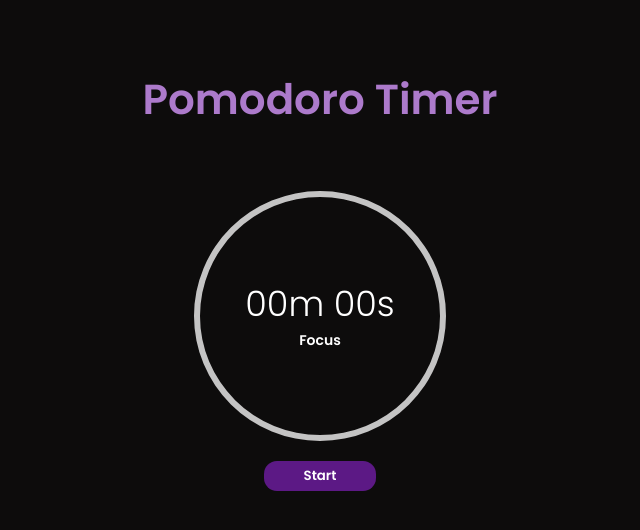
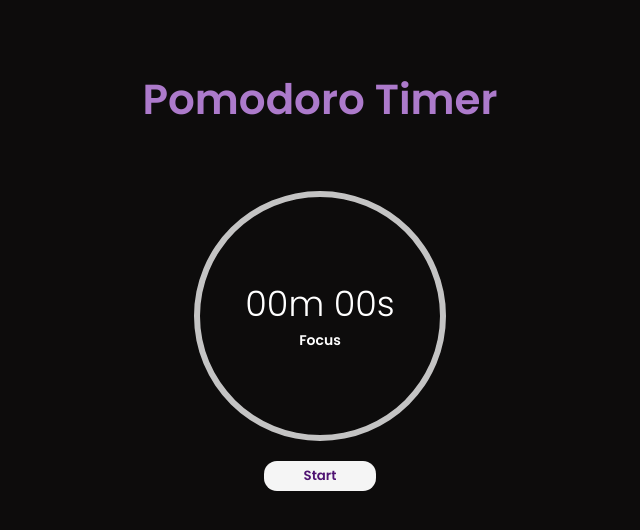
Before and after one commit to YagoFGomes/PomodoroTimer, an Electron app: page www/pages/index.html in a window 800 px wide. In both pictures the pointer is over the input "Start". Shown: the whole page, without its empty margins (80-720 px from the left). Drawn offline with Linux system fonts and the light colour scheme.

Commit message:
incrementando efeito no botao start

```diff
--- a/www/styles/index.css
+++ b/www/styles/index.css
@@ -62,4 +62,10 @@ footer{
     border: none;
     font-family: 'Poppins-Bold';
     color: white;
+    cursor:pointer;
+    transition: 0.3s;
 }
+#button:hover{
+    background: whitesmoke;
+    color:#4f1372;
+}
```
